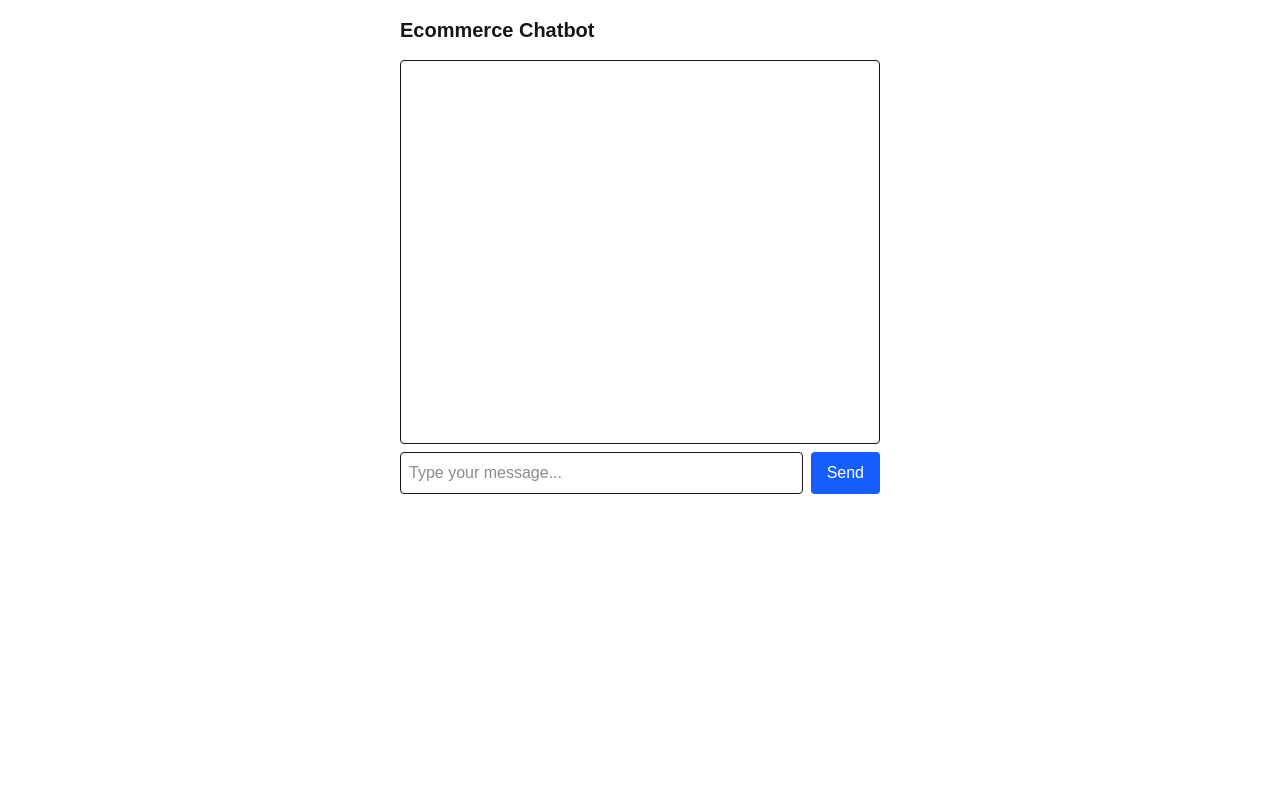
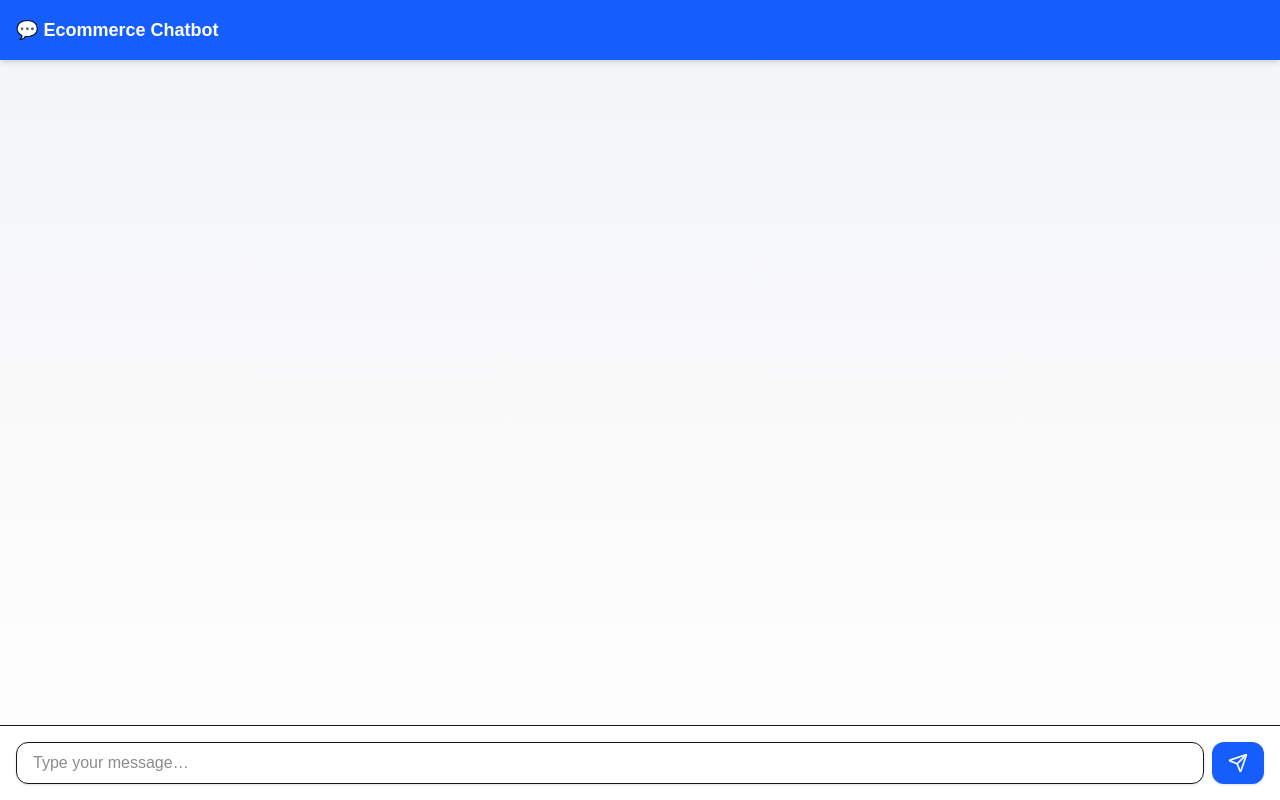
Before and after one commit to deepakkus/ecommerce-chatbot, a Next.js app: page / in a window 1280 px wide. Built offline with nearby package versions, Linux system fonts and the light colour scheme.

Commit message:
Update Code

```diff
--- a/app/page.tsx
+++ b/app/page.tsx
@@ -1,90 +1,68 @@
 "use client";
-import { useState, KeyboardEvent } from "react";
-
-type Message = {
-  role: "user" | "bot";
-  text: string;
-};
+import { useState } from "react";
+import { Send } from "lucide-react";
+import { motion } from "framer-motion";
 
 export default function ChatPage() {
-  const [messages, setMessages] = useState<Message[]>([]);
+  const [messages, setMessages] = useState<{ role: string; text: string }[]>([]);
   const [input, setInput] = useState("");
 
-  async function sendMessage(): Promise<void> {
+  async function sendMessage() {
     if (!input.trim()) return;
+    const userMessage = { role: "user", text: input };
+    setMessages([...messages, userMessage]);
 
-    const newMsg: Message = { role: "user", text: input };
-    setMessages((prev) => [...prev, newMsg]);
+    setInput("");
 
-    try {
     const res = await fetch("/api/chat", {
       method: "POST",
       headers: { "Content-Type": "application/json" },
       body: JSON.stringify({ query: input, userId: 1 }),
     });
-
-      if (!res.ok) {
-        throw new Error(`Server error: ${res.status}`);
-      }
-
-      const data: { answer?: string; error?: string } = await res.json();
+    const data = await res.json();
 
     setMessages((prev) => [
       ...prev,
-        { role: "bot", text: data.answer ?? "Sorry, something went wrong." },
+      { role: "assistant", text: data.data.answer },
     ]);
-    } catch (err) {
-      console.error(err);
-      setMessages((prev) => [
-        ...prev,
-        { role: "bot", text: "⚠️ Failed to fetch response. Please try again." },
-      ]);
-    } finally {
-      setInput("");
-    }
-  }
-
-  function handleKeyDown(e: KeyboardEvent<HTMLInputElement>): void {
-    if (e.key === "Enter") {
-      e.preventDefault();
-      sendMessage();
-    }
   }
 
   return (
-    <div className="p-4 max-w-lg mx-auto">
-      <h1 className="text-xl font-bold mb-4">Ecommerce Chatbot</h1>
-      <div className="border rounded p-2 h-96 overflow-y-auto bg-white">
-        {messages.map((m, i) => (
-          <div
+    <div className="flex flex-col h-screen bg-gradient-to-b from-gray-100 to-white">
+      <header className="p-4 bg-blue-600 text-white text-lg font-semibold shadow-md">
+        💬 Ecommerce Chatbot
+      </header>
+
+      <div className="flex-1 overflow-y-auto p-4 space-y-4">
+        {messages.map((msg, i) => (
+          <motion.div
             key={i}
-            className={`my-1 ${m.role === "user" ? "text-right" : "text-left"}`}
-          >
-            <p
-              className={`inline-block px-3 py-2 rounded-lg shadow-sm ${
-                m.role === "user"
-                  ? "bg-blue-500 text-white"
-                  : "bg-gray-200 text-gray-900"
+            initial={{ opacity: 0, y: 10 }}
+            animate={{ opacity: 1, y: 0 }}
+            className={`max-w-xs p-3 rounded-2xl shadow ${
+              msg.role === "user"
+                ? "bg-blue-500 text-white self-end ml-auto"
+                : "bg-gray-200 text-gray-800 self-start"
             }`}
           >
-              {m.text}
-            </p>
-          </div>
+            {msg.text}
+          </motion.div>
         ))}
       </div>
-      <div className="flex mt-2">
+
+      <div className="p-4 bg-white border-t flex gap-2">
         <input
-          className="flex-1 border rounded p-2"
+          className="flex-1 border rounded-xl px-4 py-2 shadow-sm focus:outline-none focus:ring-2 focus:ring-blue-500"
+          placeholder="Type your message…"
           value={input}
-          placeholder="Type your message..."
           onChange={(e) => setInput(e.target.value)}
-          onKeyDown={handleKeyDown}
+          onKeyDown={(e) => e.key === "Enter" && sendMessage()}
         />
         <button
           onClick={sendMessage}
-          className="ml-2 px-4 py-2 bg-blue-600 hover:bg-blue-700 text-white rounded"
+          className="bg-blue-600 text-white px-4 rounded-xl shadow hover:bg-blue-700"
         >
-          Send
+          <Send size={20} />
         </button>
       </div>
     </div>
```
Lines whose indentation alone changed are shown as unchanged.
